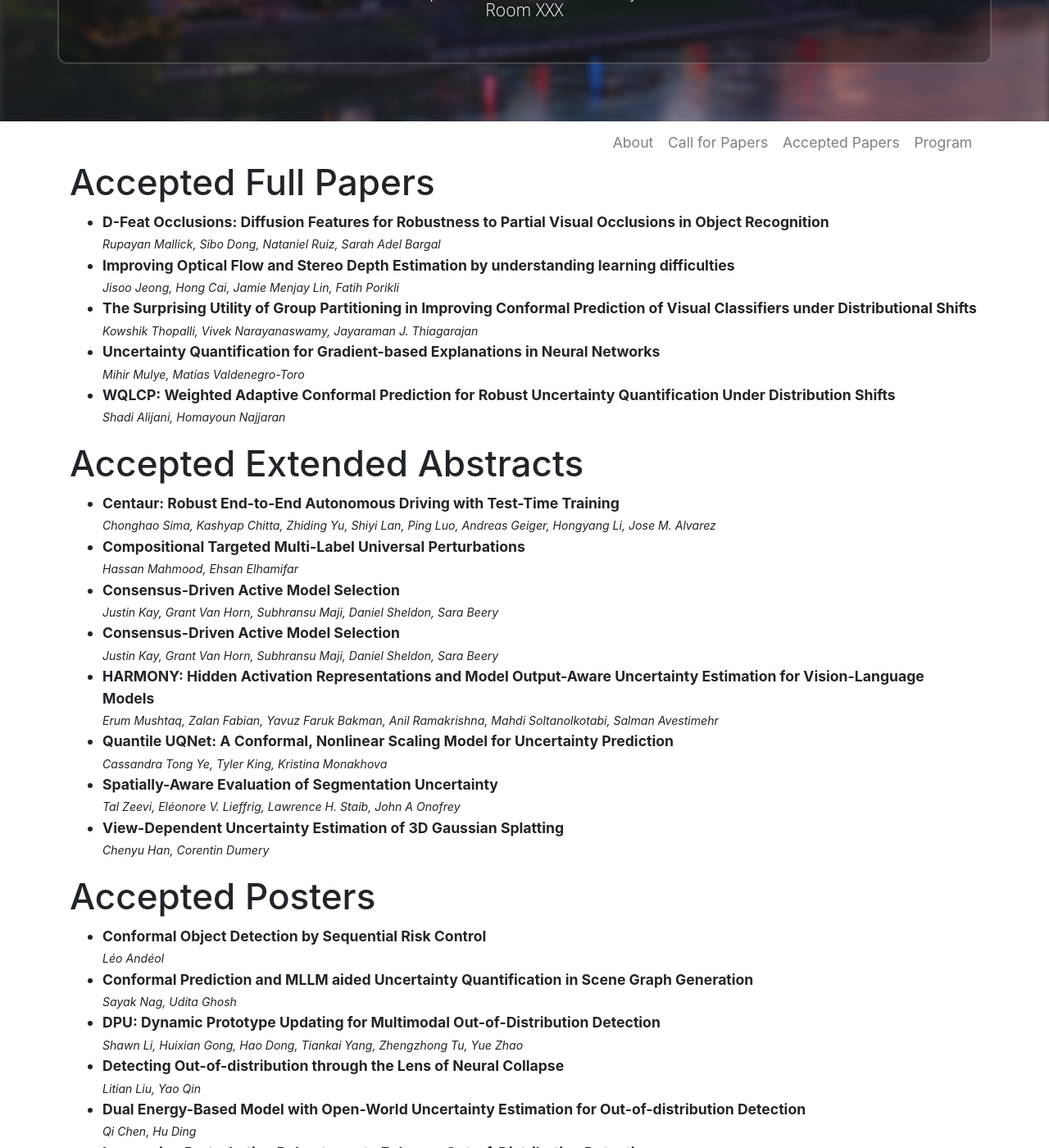
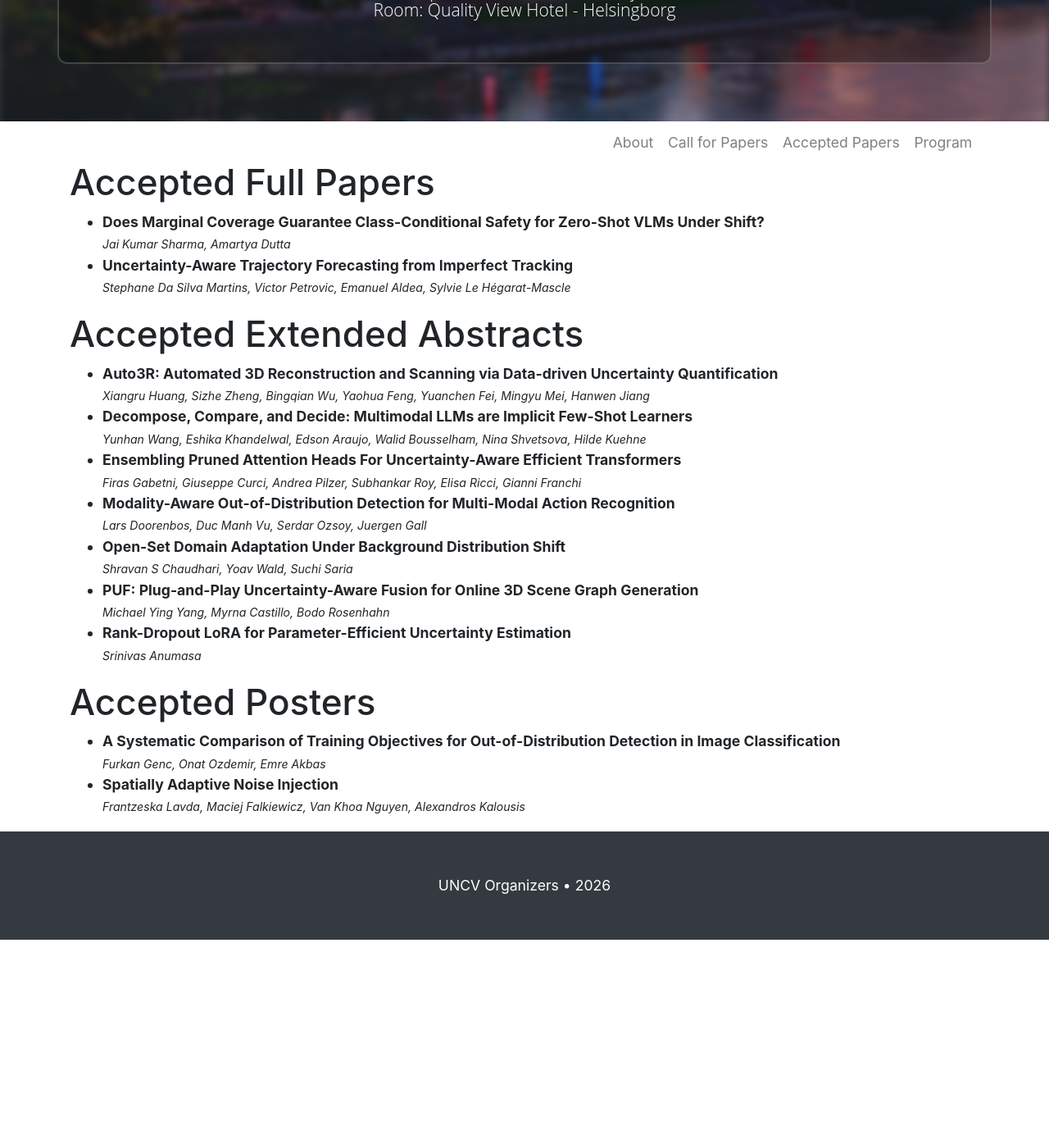
Before and after one commit to Uncertainty-CV/2026, a Jekyll site: the page built from _pages/papers.md, in a window 1280 px wide and 1400 px high, scrolled down 320 px. Shown: the whole window at 82% size. Built offline with Jekyll 4.4.1, drawn with Linux system fonts in a browser that asks for light colours; after the commit the page ends 1466 px from its top, so only the background shows below that; some of the changed text lies outside the part shown.

```diff
--- a/_config.yml
+++ b/_config.yml
@@ -13,7 +13,7 @@ exclude:
   - .sass-cache
 
 title: "5th Workshop on Uncertainty Quantification for Computer Vision"
-subtitle: "[ECCV 2026 Workshop](https://eccv.ecva.net/Conferences/2026) <br> September 8th 2026, Full day <br> Room XXX"
+subtitle: "[ECCV 2026 Workshop](https://eccv.ecva.net/Conferences/2026) <br> September 8th 2026, Full day <br> Room: Quality View Hotel - Helsingborg"
 
 shorttitle: "UNCV Workshop @ ECCV 2026"
 information: "ECCV 2026 Workshop on Uncertainty Quantification for Computer Vision."
--- a/_data/papers.yml
+++ b/_data/papers.yml
@@ -1,110 +1,46 @@
-- title: "Consensus-Driven Active Model Selection"
-  authors: Justin Kay, Grant Van Horn, Subhransu Maji, Daniel Sheldon, Sara Beery
+# Accepted Extended Abstracts
+- title: "Modality-Aware Out-of-Distribution Detection for Multi-Modal Action Recognition"
+  authors: "Lars Doorenbos, Duc Manh Vu, Serdar Ozsoy, Juergen Gall"
   type: abstract
 
-- title: Improving Optical Flow and Stereo Depth Estimation by understanding learning difficulties
-  authors: Jisoo Jeong, Hong Cai, Jamie Menjay Lin, Fatih Porikli
+- title: "PUF: Plug-and-Play Uncertainty-Aware Fusion for Online 3D Scene Graph Generation"
+  authors: "Michael Ying Yang, Myrna Castillo, Bodo Rosenhahn"
+  type: abstract
+
+- title: "Auto3R: Automated 3D Reconstruction and Scanning via Data-driven Uncertainty Quantification"
+  authors: "Xiangru Huang, Sizhe Zheng, Bingqian Wu, Yaohua Feng, Yuanchen Fei, Mingyu Mei, Hanwen Jiang"
+  type: abstract
+
+- title: "Open-Set Domain Adaptation Under Background Distribution Shift"
+  authors: "Shravan S Chaudhari, Yoav Wald, Suchi Saria"
+  type: abstract
+
+- title: "Decompose, Compare, and Decide: Multimodal LLMs are Implicit Few-Shot Learners"
+  authors: "Yunhan Wang, Eshika Khandelwal, Edson Araujo, Walid Bousselham, Nina Shvetsova, Hilde Kuehne"
+  type: abstract
+
+- title: "Ensembling Pruned Attention Heads For Uncertainty-Aware Efficient Transformers"
+  authors: "Firas Gabetni, Giuseppe Curci, Andrea Pilzer, Subhankar Roy, Elisa Ricci, Gianni Franchi"
+  type: abstract
+
+- title: "Rank-Dropout LoRA for Parameter-Efficient Uncertainty Estimation"
+  authors: "Srinivas Anumasa"
+  type: abstract
+
+# Accepted Full Papers
+- title: "Does Marginal Coverage Guarantee Class-Conditional Safety for Zero-Shot VLMs Under Shift?"
+  authors: "Jai Kumar Sharma, Amartya Dutta"
   type: full
 
-- title: "D-Feat Occlusions: Diffusion Features for Robustness to Partial Visual Occlusions in Object Recognition"
-  authors: Rupayan Mallick, Sibo Dong, Nataniel Ruiz, Sarah Adel Bargal
+- title: "Uncertainty-Aware Trajectory Forecasting from Imperfect Tracking"
+  authors: "Stephane Da Silva Martins, Victor Petrovic, Emanuel Aldea, Sylvie Le Hégarat-Mascle"
   type: full
 
-- title: "WQLCP: Weighted Adaptive Conformal Prediction for Robust Uncertainty Quantification Under Distribution Shifts"
-  authors: Shadi Alijani, Homayoun Najjaran
-  type: full
-
-- title: "The Surprising Utility of Group Partitioning in Improving Conformal Prediction of Visual Classifiers under Distributional Shifts
-"
-  authors: Kowshik Thopalli, Vivek Narayanaswamy, Jayaraman J. Thiagarajan
-  type: full
-
-- title: "Uncertainty Quantification for Gradient-based Explanations in Neural Networks"
-  authors: Mihir Mulye, Matias Valdenegro-Toro
-  type: full
-
-- title: "View-Dependent Uncertainty Estimation of 3D Gaussian Splatting"
-  authors: Chenyu Han, Corentin Dumery
-  type: abstract
-
-- title: "Consensus-Driven Active Model Selection"
-  authors: Justin Kay, Grant Van Horn, Subhransu Maji, Daniel Sheldon, Sara Beery
-  type: abstract
-
-
-- title: "Spatially-Aware Evaluation of Segmentation Uncertainty"
-  authors: Tal Zeevi, Eléonore V. Lieffrig, Lawrence H. Staib, John A Onofrey
-  type: abstract
-
-
-- title: "Compositional Targeted Multi-Label Universal Perturbations"
-  authors: Hassan Mahmood, Ehsan Elhamifar
-  type: abstract
-
-
-- title: "Quantile UQNet: A Conformal, Nonlinear Scaling Model for Uncertainty Prediction"
-  authors: Cassandra Tong Ye, Tyler King, Kristina Monakhova
-  type: abstract
-
-
-- title: "HARMONY: Hidden Activation Representations and Model Output-Aware Uncertainty Estimation for Vision-Language Models"
-  authors: Erum Mushtaq, Zalan Fabian, Yavuz Faruk Bakman, Anil Ramakrishna, Mahdi Soltanolkotabi, Salman Avestimehr
-  type: abstract
-
-
-- title: "Centaur: Robust End-to-End Autonomous Driving with Test-Time Training"
-  authors: Chonghao Sima, Kashyap Chitta, Zhiding Yu, Shiyi Lan, Ping Luo, Andreas Geiger, Hongyang Li, Jose M. Alvarez
-  type: abstract
-
-
-- title: "Detecting Out-of-distribution through the Lens of Neural Collapse"
-  authors: Litian Liu, Yao Qin
+# Accepted Posters
+- title: "A Systematic Comparison of Training Objectives for Out-of-Distribution Detection in Image Classification"
+  authors: "Furkan Genc, Onat Ozdemir, Emre Akbas"
   type: poster
 
-
-- title: "DPU: Dynamic Prototype Updating for Multimodal Out-of-Distribution Detection"
-  authors: Shawn Li, Huixian Gong, Hao Dong, Tiankai Yang, Zhengzhong Tu, Yue Zhao
+- title: "Spatially Adaptive Noise Injection"
+  authors: "Frantzeska Lavda, Maciej Falkiewicz, Van Khoa Nguyen, Alexandros Kalousis"
   type: poster
-
-
-- title: "PUP 3D-GS: Principled Uncertainty Pruning for 3D Gaussian Splatting"
-  authors: Alex Hanson, Allen Tu, Vasu Singla, Mayuka Jayawardhana, Matthias Zwicker, Tom Goldstein
-  type: poster
-
-
-- title: "Dual Energy-Based Model with Open-World Uncertainty Estimation for Out-of-distribution Detection"
-  authors: Qi Chen, Hu Ding
-  type: poster
-
-
-- title: "OpenMIBOOD: Open Medical Imaging Benchmarks for Out-Of-Distribution Detection"
-  authors: Max Gutbrod, David Rauber, Danilo Weber Nunes, Christoph Palm
-  type: poster
-
-
-- title: "LoTUS: Large-Scale Machine Unlearning with a Taste of Uncertainty"
-  authors: Christoforos N. Spartalis, Theodoros Semertzidis, Efstratios Gavves, Petros Daras
-  type: poster
-
-- title: "Conformal Prediction and MLLM aided Uncertainty Quantification in Scene Graph Generation"
-  authors: Sayak Nag, Udita Ghosh
-  type: poster
-
-- title: "Leveraging Perturbation Robustness to Enhance Out-of-Distribution Detection"
-  authors: Wenxi Chen, Raymond A. Yeh, Shaoshuai Mou, Yan Gu
-  type: poster
-
-
-- title: "Unified Uncertainty-Aware Diffusion for Multi-Agent Modeling"
-  authors: Guillem Capellera, Antonio Rubio, Luis Ferraz, Antonio Agudo
-  type: poster
-
-
-- title: "ProHOC: Probabilistic Hierarchical Out-of-Distribution Classification via Multi-Depth Networks"
-  authors: Erik Wallin, Fredrik Kahl, Lars Hammarstrand
-  type: poster
-
-
-- title: "Conformal Object Detection by Sequential Risk Control"
-  authors: Léo Andéol
-  type: poster
```
Also changed, not shown: _pages/program.md (+6 -6 lines).
